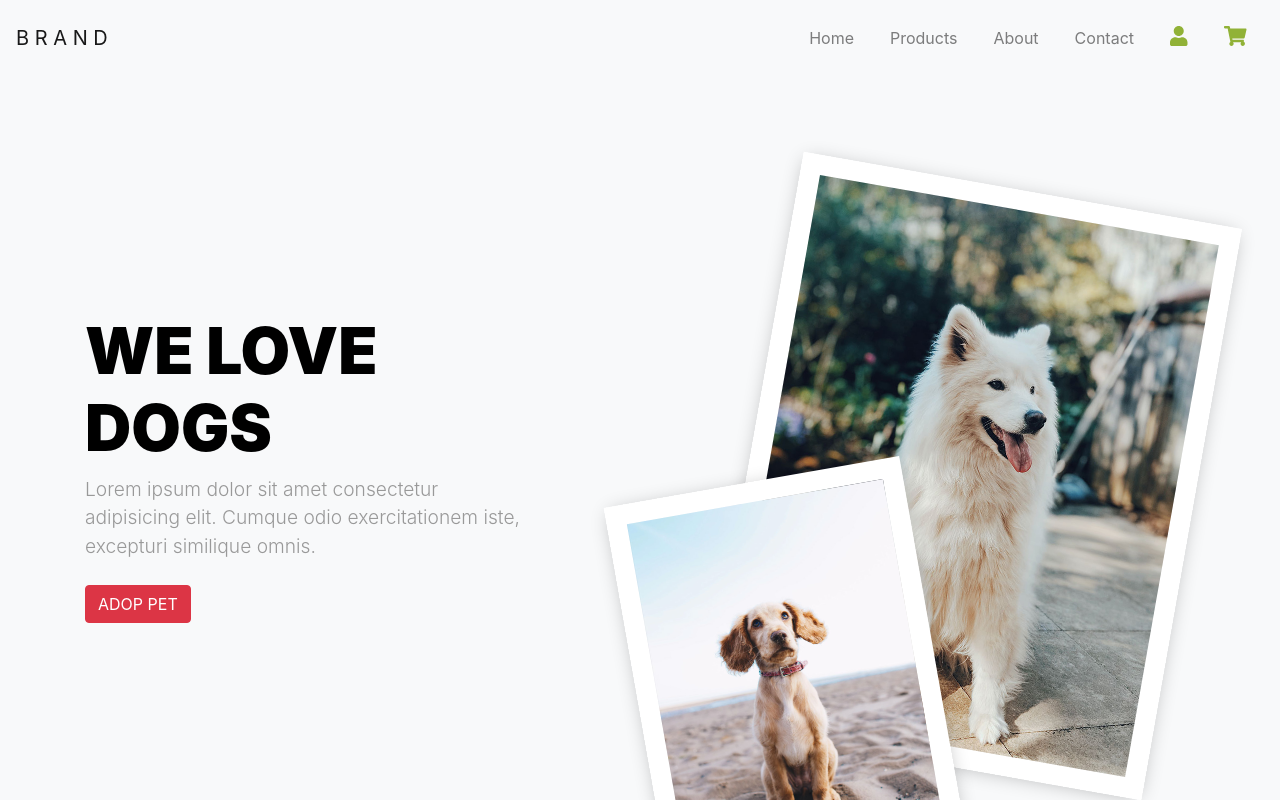
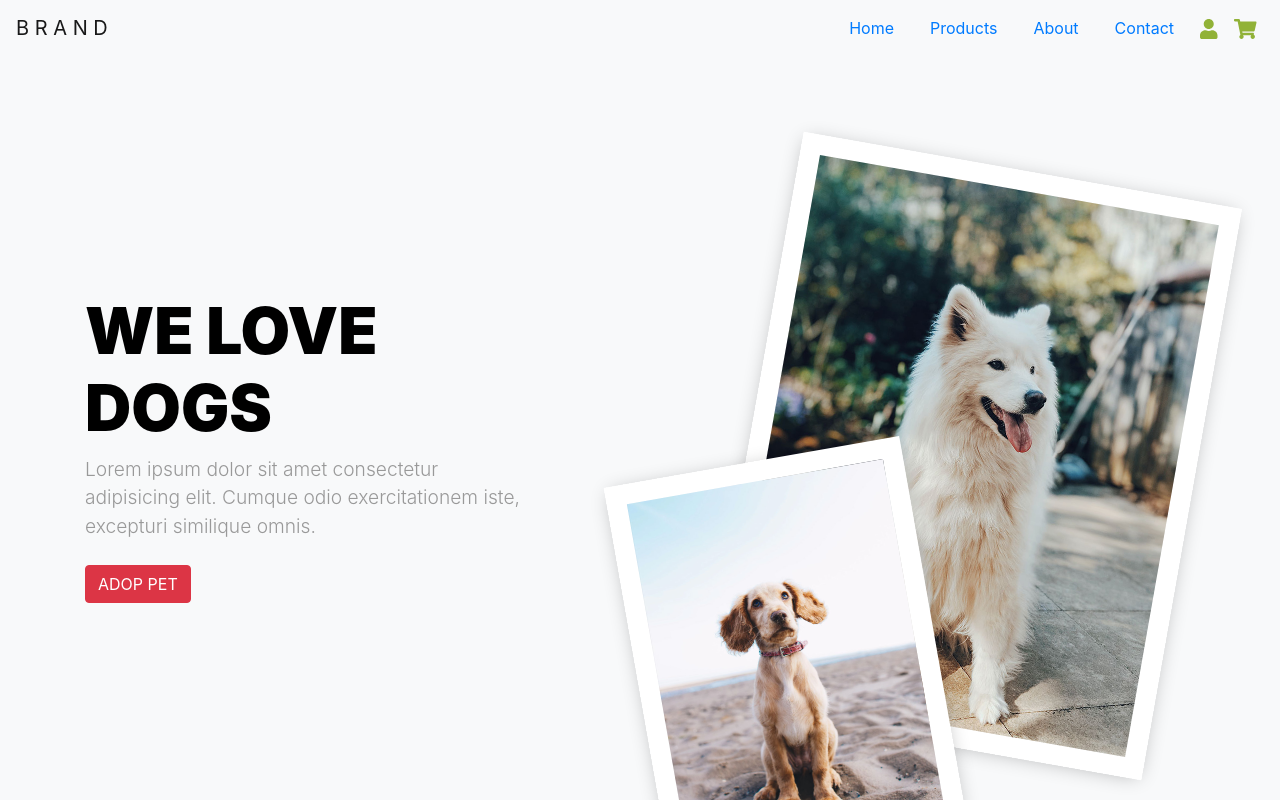
Before and after one commit to team-adopets/front-end, a React (Create React App) app: page /about in a window 1280 px wide. Shown: the top 800 px of the page. Built offline with nearby package versions, Linux system fonts and the light colour scheme.

Commit message:
add rect-router-dom

```diff
--- a/package.json
+++ b/package.json
@@ -17,7 +17,8 @@
     "react": "^16.9.0",
     "react-dom": "^16.9.0",
     "react-redux": "^7.1.1",
-    "react-router": "^5.1.1",
+    "react-router": "^5.1.2",
+    "react-router-dom": "^5.1.2",
     "react-scripts": "3.1.2",
     "reactstrap": "^8.0.1",
     "redux": "^4.0.4",
--- a/src/App.js
+++ b/src/App.js
@@ -1,19 +1,27 @@
 import React from "react";
 import Navbarcomp from "./sections/Navbarcomp";
+import Productlist from "./pages/Productlist";
+import About from "./pages/About";
+import Contact from "./pages/Contact";
 import Headercomp from "./sections/Headercomp";
 import Mainsection from "./sections/Mainsection";
-import Footercomp from "./sections/Footercomp";
+
+import { BrowserRouter as Router, Route, Switch } from "react-router-dom";
 
 import "./App.scss";
 
-
 export default function App() {
   return (
-    <div>
+    <Router>
       <Navbarcomp />
-      <Headercomp />
-      <Mainsection/>
-      <Footercomp/>
-    </div>
+      <div>
+        {/* <Route exact path="/" to={Home} /> */}
+        <Headercomp/>
+        <Mainsection/>
+        <Route path="/about" to={About} />
+        <Route path="/product" to={Productlist} />
+        <Route path="/contact" to={Contact} />
+      </div>
+    </Router>
   );
 }
--- a/src/App.scss
+++ b/src/App.scss
@@ -33,15 +33,6 @@ $gray: #e5e5e5;
   background-color: #91b237;
 }
 
-.nav-links {
-  margin: 10px;
-  cursor: pointer;
-
-  :hover{
-    color: #91b237;
-  }
-}
-
 
 /* input add post */
 .input-add {
--- /dev/null
+++ b/src/pages/About.js
@@ -0,0 +1,13 @@
+import React, { Component } from 'react'
+
+class About extends Component {
+    render() {
+        return (
+            <div>
+                <h1>About Page</h1>
+            </div>
+        )
+    }
+}
+
+export default About
--- /dev/null
+++ b/src/pages/Contact.js
@@ -0,0 +1,13 @@
+import React, { Component } from 'react'
+
+class Contact extends Component {
+    render() {
+        return (
+            <div>
+                <h1>Contact Page</h1>
+            </div>
+        )
+    }
+}
+
+export default Contact
--- /dev/null
+++ b/src/pages/Productlist.js
@@ -0,0 +1,13 @@
+import React, { Component } from 'react'
+
+class Productlist extends Component {
+    render() {
+        return (
+            <div>
+                <h1>Product List</h1>
+            </div>
+        )
+    }
+}
+
+export default Productlist
--- a/src/sections/Navbarcomp.js
+++ b/src/sections/Navbarcomp.js
@@ -8,9 +8,11 @@ import {
   NavItem,
   NavLink
 } from "reactstrap";
+import { Link as Links } from "react-router-dom";
 import { FontAwesomeIcon } from "@fortawesome/react-fontawesome";
 import { faUser, faShoppingCart } from "@fortawesome/free-solid-svg-icons";
 
+import "./styles.scss";
 class Navbarcomp extends React.Component {
   constructor(props) {
     super(props);
@@ -26,12 +28,6 @@ class Navbarcomp extends React.Component {
   };
 
   render() {
-    const Navlinks = props => (
-      <NavItem>
-        <NavLink className="nav-links">{props.linkName}</NavLink>
-      </NavItem>
-    );
-
     const IconLinks = props => (
       <NavItem>
         <NavLink>
@@ -54,12 +50,53 @@ class Navbarcomp extends React.Component {
           <NavbarToggler onClick={this.toggle} />
           <Collapse isOpen={this.state.isOpen} navbar>
             <Nav className="ml-auto" navbar>
-              <Navlinks linkName="Home" />
-              <Navlinks linkName="Products" />
-              <Navlinks linkName="About" />
-              <Navlinks linkName="Contact" />
-              <IconLinks icons={faUser} />
-              <IconLinks icons={faShoppingCart} />
+              <NavItem>
+                <NavLink>
+                  <Links className="nav-links" to="/">
+                    Home
+                  </Links>
+                </NavLink>
+              </NavItem>
+              <NavLink>
+                <Links className="nav-links" to="/product">
+                  Products
+                </Links>
+              </NavLink>
+
+              <NavItem>
+                <NavLink>
+                  <Links className="nav-links" to="/about">
+                    About
+                  </Links>
+                </NavLink>
+              </NavItem>
+              <NavItem>
+                <NavLink>
+                  <Links className="nav-links" to="/contact">
+                    Contact
+                  </Links>
+                </NavLink>
+              </NavItem>
+              <NavItem>
+                <NavLink>
+                  <FontAwesomeIcon
+
+                    icon={faUser}
+                    color="#91b237"
+                    size="lg"
+                  />
+                </NavLink>
+              </NavItem>
+              <NavItem>
+                <NavLink>
+                  <FontAwesomeIcon
+
+                    icon={faShoppingCart}
+                    color="#91b237"
+                    size="lg"
+                  />
+                </NavLink>
+              </NavItem>
             </Nav>
           </Collapse>
         </Navbar>
--- a/src/sections/styles.scss
+++ b/src/sections/styles.scss
@@ -164,3 +164,14 @@ $secondary-gray: #929292;
   }
 
 /* footer sections end */
+
+
+
+.nav-links {
+  margin: 10px;
+  cursor: pointer;
+
+  :hover{
+    color: #91b237;
+  }
+}
```
Also changed, not shown: src/components/Cardcomp.js (added), src/sections/Trendingcomp.js (renamed from src/components/Trendingcomp.js), 1 other file (tests, documents, lock files or other folders).
